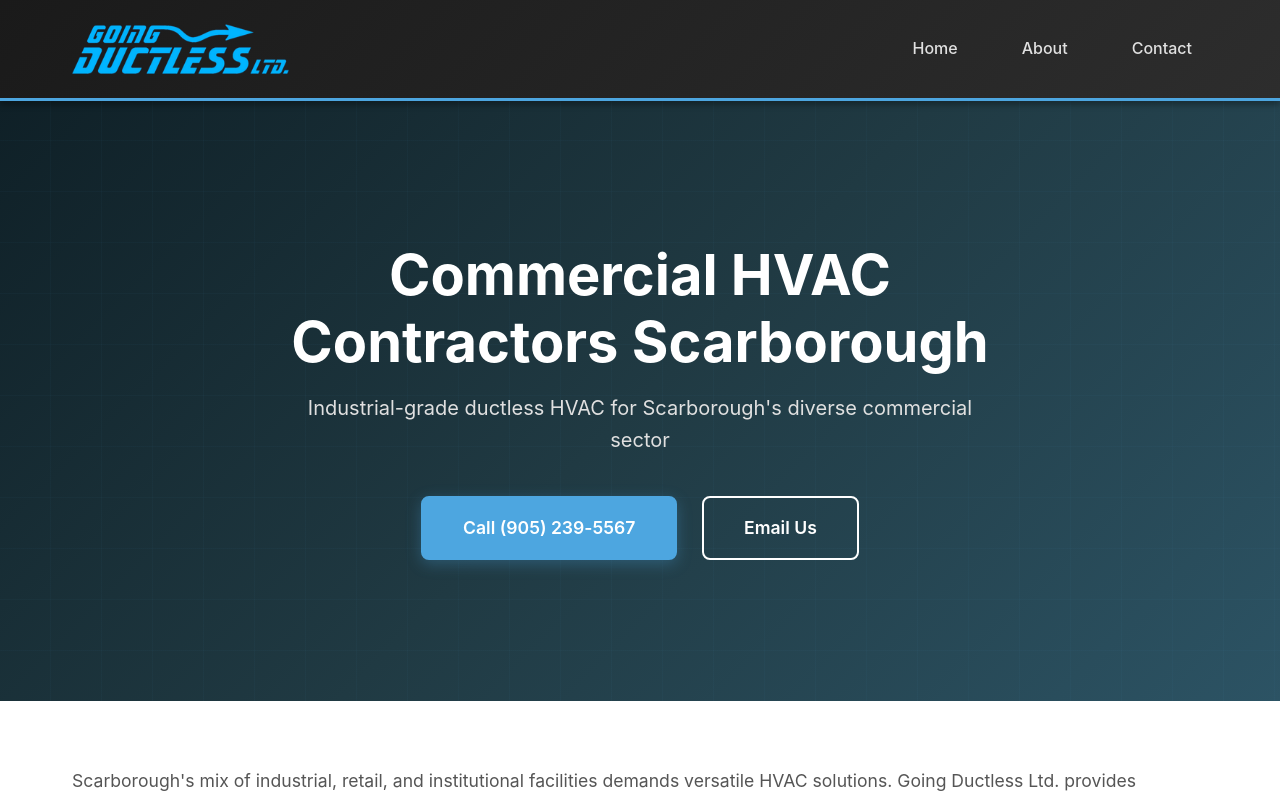
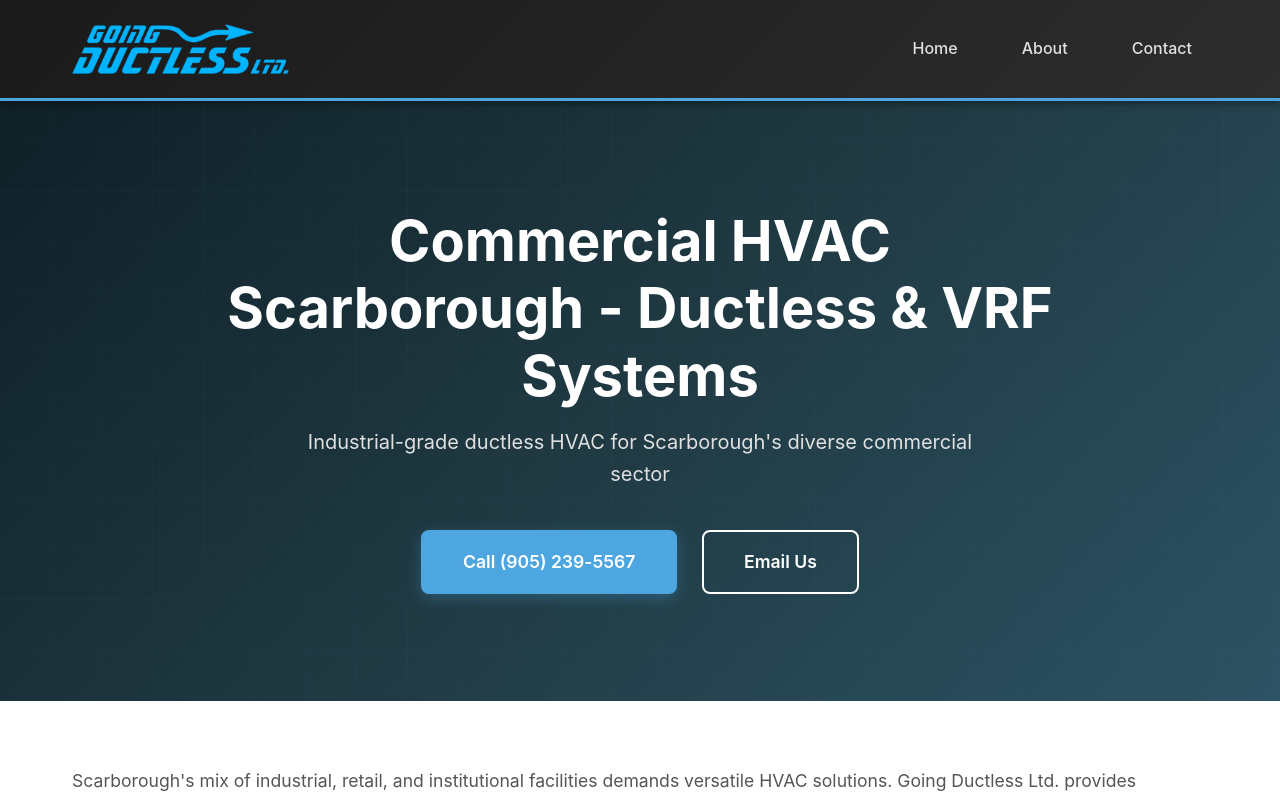
Before and after one commit to WilliamFitzjohn/GoingDuctless, a React (Vite) app: page /commercial-hvac-scarborough in a window 1280 px wide. Shown: the top 800 px of the page. Built offline with nearby package versions, Linux system fonts and the light colour scheme.

Commit message:
title changes

```diff
--- a/src/pages/blog/CommercialHVACScarborough.tsx
+++ b/src/pages/blog/CommercialHVACScarborough.tsx
@@ -5,7 +5,7 @@ export default function Scarborough() {
   return (
     <div className="location-page">
       <SEO
-        title="Commercial HVAC Contractors Scarborough - Ductless & VRF Installation"
+        title="Commercial HVAC Scarborough - Ductless & VRF Systems"
         description="Scarborough commercial HVAC contractors for industrial, retail, and office facilities. Expert ductless systems, VRF installation, and DX piping. TSSA certified. Call (905) 239-5567"
         keywords="commercial hvac scarborough, hvac contractors scarborough, ductless hvac scarborough, industrial hvac scarborough, VRF systems scarborough"
         canonical="https://goingductless.ca/commercial-hvac-scarborough/"
@@ -13,7 +13,7 @@ export default function Scarborough() {
 
       <section className="location-hero">
         <div className="container">
-          <h1>Commercial HVAC Contractors Scarborough</h1>
+          <h1>Commercial HVAC Scarborough - Ductless & VRF Systems</h1>
           <p className="location-lead">
             Industrial-grade ductless HVAC for Scarborough's diverse commercial sector
           </p>
--- a/src/pages/blog/DXPipingToronto.tsx
+++ b/src/pages/blog/DXPipingToronto.tsx
@@ -5,7 +5,7 @@ export default function DXPipingToronto() {
   return (
     <div className="service-page">
       <SEO
-        title="DX Piping Contractors Toronto - Commercial Refrigerant Piping Specialists"
+        title="DX Piping Contractors Toronto"
         description="Expert DX (Direct Expansion) refrigerant piping contractors in Toronto. Professional copper piping, brazing, and installation for commercial VRF, VRV, and ductless HVAC systems. TSSA certified. Call (905) 239-5567"
         keywords="DX piping toronto, refrigerant piping toronto, copper piping contractors toronto, commercial refrigerant lines toronto, VRF piping toronto, ductless piping contractors"
         canonical="https://goingductless.ca/dx-piping-contractors-toronto/"
--- a/src/pages/blog/VRFVRVToronto.tsx
+++ b/src/pages/blog/VRFVRVToronto.tsx
@@ -5,7 +5,7 @@ export default function VRFToronto() {
   return (
     <div className="service-page">
       <SEO
-        title="VRF & VRV Systems Toronto - Commercial Variable Refrigerant Flow Installation"
+        title="VRF & VRV Systems Toronto"
         description="Toronto VRF and VRV system specialists. Expert Variable Refrigerant Flow installation for commercial buildings, offices, and multi-tenant properties. TSSA certified. Call (905) 239-5567"
         keywords="VRF systems toronto, VRV toronto, variable refrigerant flow toronto, commercial VRF toronto, VRF installation toronto, Mitsubishi VRF toronto, Daikin VRV toronto"
         canonical="https://goingductless.ca/vrf-vrv-systems-toronto/"
@@ -13,7 +13,7 @@ export default function VRFToronto() {
 
       <section className="service-hero">
         <div className="container">
-          <h1>VRF & VRV Systems Toronto</h1>
+          <h1>VRF & VRV Systems Toronto - Commercial Contractors</h1>
           <p className="service-lead">
             Advanced Variable Refrigerant Flow technology for Toronto commercial buildings
           </p>
```
